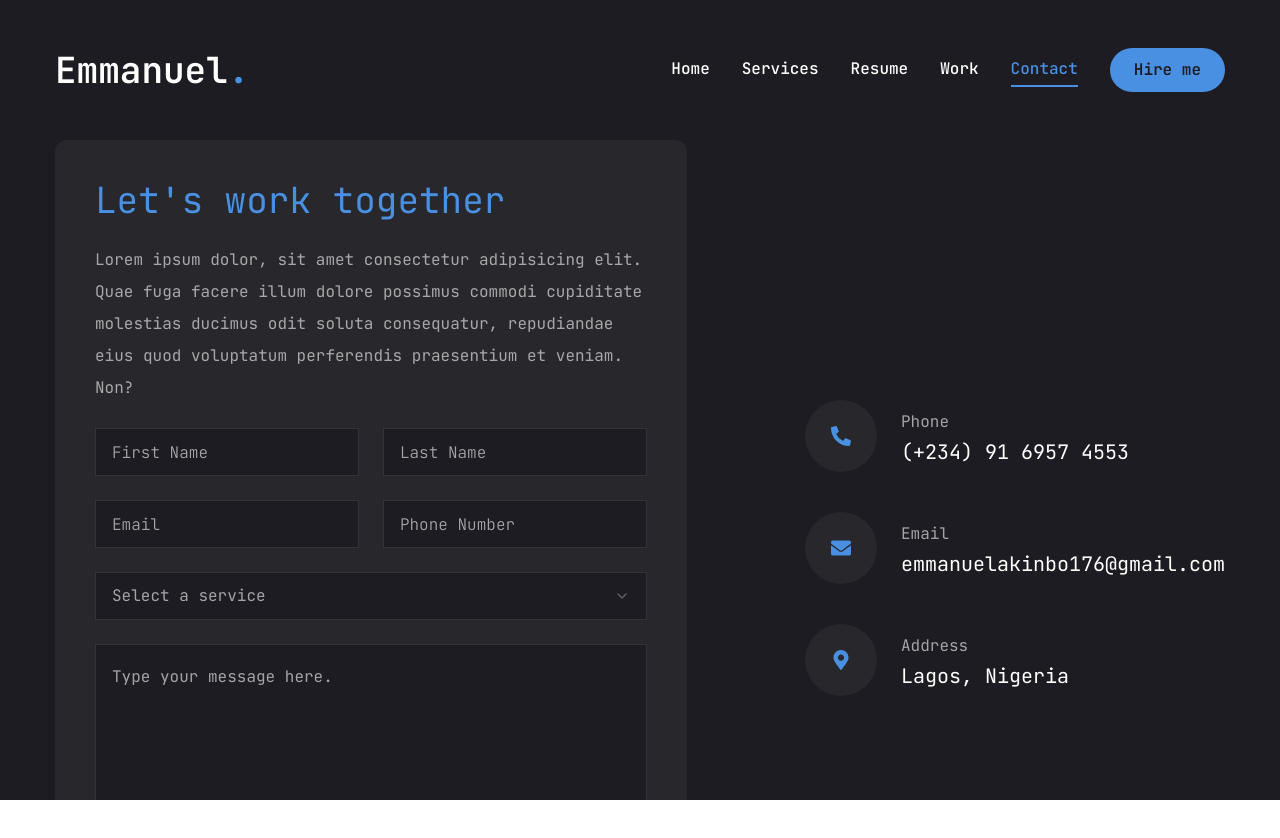
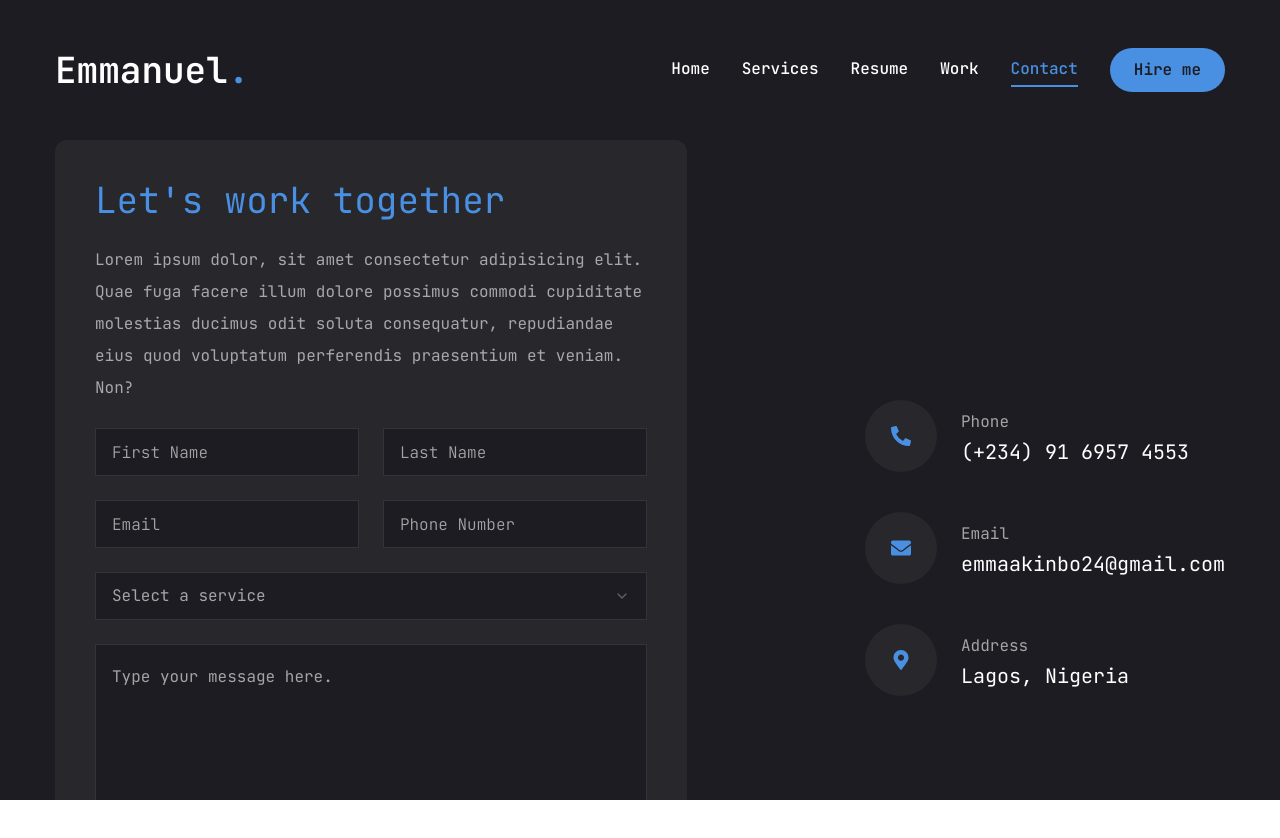
Before and after one commit to akinbo-emmanuel/my-portfolio, a Next.js app: page /contact in a window 1280 px wide. Shown: the top 838 px of the page. Built offline with nearby package versions, Linux system fonts and the light colour scheme.

Commit message:
Email updated

```diff
--- a/app/contact/page.tsx
+++ b/app/contact/page.tsx
@@ -25,7 +25,7 @@ const info = [
   {
     icon: <FaEnvelope />,
     title: "Email",
-    description: "emmanuelakinbo176@gmail.com",
+    description: "emmaakinbo24@gmail.com",
   },
   {
     icon: <FaMapMarkerAlt />,
```
